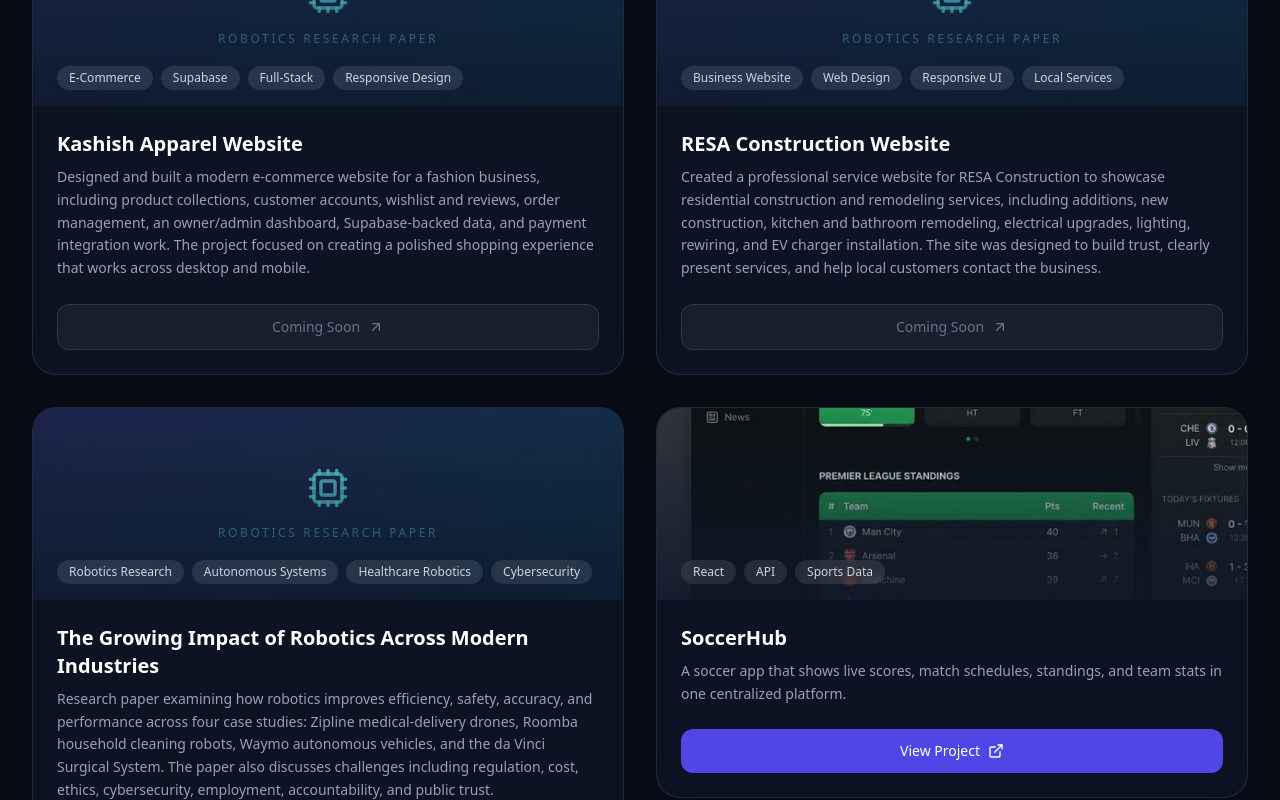
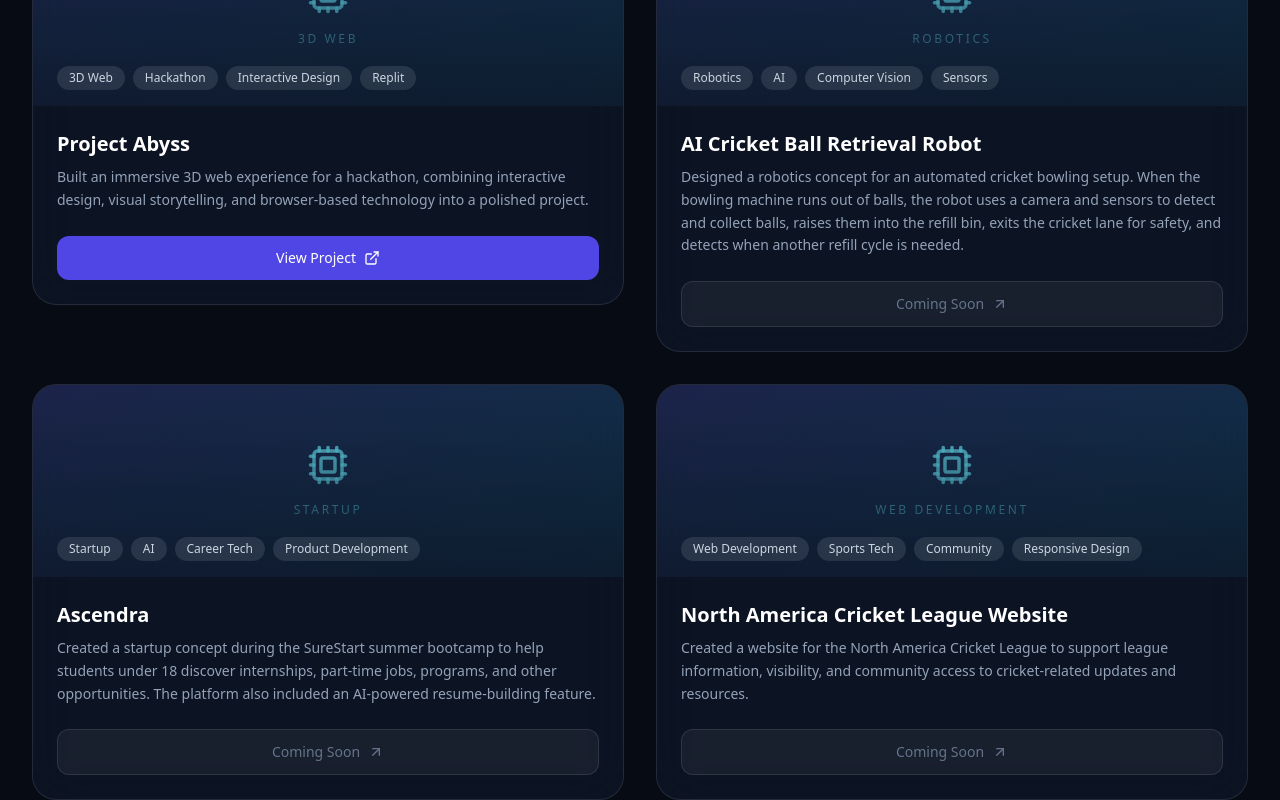
Before and after one commit to makadamian2010/my-website, a React (Vite) app: page / in a window 1280 px wide. Shown: the part 2540-3340 px from the top of the page. Built offline with nearby package versions, Linux system fonts and the light colour scheme.

Commit message:
Add robotics, leadership, sports, service, and community experience

```diff
--- a/src/PortfolioWebsite.jsx
+++ b/src/PortfolioWebsite.jsx
@@ -62,23 +62,52 @@ export default function PortfolioWebsite() {
   /* ─── data ─── */
   const projects = [
     {
+      title: "Project Abyss",
+      description:
+        "Built an immersive 3D web experience for a hackathon, combining interactive design, visual storytelling, and browser-based technology into a polished project.",
+      link: "https://abyss-immersion.replit.app",
+      tags: ["3D Web", "Hackathon", "Interactive Design", "Replit"],
+      image: null,
+    },
+    {
+      title: "AI Cricket Ball Retrieval Robot",
+      description:
+        "Designed a robotics concept for an automated cricket bowling setup. When the bowling machine runs out of balls, the robot uses a camera and sensors to detect and collect balls, raises them into the refill bin, exits the cricket lane for safety, and detects when another refill cycle is needed.",
+      tags: ["Robotics", "AI", "Computer Vision", "Sensors"],
+      image: null,
+    },
+    {
+      title: "Ascendra",
+      description:
+        "Created a startup concept during the SureStart summer bootcamp to help students under 18 discover internships, part-time jobs, programs, and other opportunities. The platform also included an AI-powered resume-building feature.",
+      tags: ["Startup", "AI", "Career Tech", "Product Development"],
+      image: null,
+    },
+    {
+      title: "North America Cricket League Website",
+      description:
+        "Created a website for the North America Cricket League to support league information, visibility, and community access to cricket-related updates and resources.",
+      tags: ["Web Development", "Sports Tech", "Community", "Responsive Design"],
+      image: null,
+    },
+    {
       title: "Kashish Apparel Website",
       description:
-        "Designed and built a modern e-commerce website for a fashion business, including product collections, customer accounts, wishlist and reviews, order management, an owner/admin dashboard, Supabase-backed data, and payment integration work. The project focused on creating a polished shopping experience that works across desktop and mobile.",
+        "Designed and built a modern e-commerce website for a fashion business, including product collections, customer accounts, wishlist and reviews, order management, an owner/admin dashboard, Supabase-backed data, and payment integration work.",
       tags: ["E-Commerce", "Supabase", "Full-Stack", "Responsive Design"],
       image: null,
     },
     {
       title: "RESA Construction Website",
       description:
-        "Created a professional service website for RESA Construction to showcase residential construction and remodeling services, including additions, new construction, kitchen and bathroom remodeling, electrical upgrades, lighting, rewiring, and EV charger installation. The site was designed to build trust, clearly present services, and help local customers contact the business.",
+        "Created a professional service website for RESA Construction to showcase residential construction, remodeling, electrical upgrades, lighting, rewiring, and EV charger installation while making it easy for customers to understand services and get in contact.",
       tags: ["Business Website", "Web Design", "Responsive UI", "Local Services"],
       image: null,
     },
     {
       title: "The Growing Impact of Robotics Across Modern Industries",
       description:
-        "Research paper examining how robotics improves efficiency, safety, accuracy, and performance across four case studies: Zipline medical-delivery drones, Roomba household cleaning robots, Waymo autonomous vehicles, and the da Vinci Surgical System. The paper also discusses challenges including regulation, cost, ethics, cybersecurity, employment, accountability, and public trust.",
+        "Research paper examining how robotics improves efficiency, safety, accuracy, and performance across Zipline medical-delivery drones, Roomba household robots, Waymo autonomous vehicles, and the da Vinci Surgical System, while also addressing regulation, ethics, cybersecurity, cost, and public trust.",
       tags: ["Robotics Research", "Autonomous Systems", "Healthcare Robotics", "Cybersecurity"],
       image: null,
     },
@@ -192,46 +221,53 @@ export default function PortfolioWebsite() {
 
   const workExperience = [
     {
+      role: "Part-Time Staff",
+      company: "NACL Sports Center",
+      date: "",
+      description:
+        "Supported day-to-day sports center operations and cricket programming while helping with facility setup, event support, and community activities.",
+    },
+    {
+      role: "Certified Umpire",
+      company: "North America Cricket League",
+      date: "",
+      description:
+        "Officiated cricket matches as a certified umpire, applying league rules, making in-game decisions, and helping maintain fair and organized competition.",
+    },
+    {
       role: "Technology Intern",
       company: "10x.in",
       date: "",
       description:
-        "Completed an internship centered on practical, industry-aligned technology work and hands-on projects. Built experience applying modern AI and software tools to real-world problems while strengthening technical problem solving, project execution, and professional skills.",
+        "Completed an internship centered on practical, industry-aligned technology work and hands-on projects, applying modern AI and software tools while strengthening technical problem solving and professional skills.",
+    },
+    {
+      role: "Vibe Marketer Cohort Intern",
+      company: "10x",
+      date: "",
+      description:
+        "Participated in a technology-focused marketing cohort exploring AI-assisted content, digital strategy, modern growth tools, and practical ways to market products and ideas.",
     },
     {
       role: "A.I. Rotation Program",
       company: "Starter School",
       date: "",
       description:
-        "Completed a hands-on AI program focused on practical uses of artificial intelligence. Explored modern AI tools, developed seven applied AI skills for entrepreneurship, and learned how AI can be used to build, launch, and improve real projects and business ideas.",
+        "Completed a hands-on AI program focused on practical uses of artificial intelligence, modern AI tools, entrepreneurship, and building real projects and business ideas.",
     },
     {
       role: "Co-op Program",
       company: "Starter School",
       date: "",
       description:
-        "Completed industry-based co-op projects modeled after real company assignments. Worked with modern software and technology tools, practiced meeting project requirements and deadlines, and produced portfolio-ready work based on real-world business tasks.",
+        "Completed industry-based co-op projects modeled after real company assignments, using modern software and technology tools while practicing deadlines, requirements, and portfolio-ready delivery.",
     },
     {
-      role: "STEM Tutor / Mentor",
-      company: "Community Programs",
-      date: "2024 – Present",
+      role: "Summer Bootcamp",
+      company: "SureStart",
+      date: "",
       description:
-        "Tutor kids and teens in math, science, and programming fundamentals. Create lesson plans and hands-on coding activities to make STEM concepts engaging and accessible.",
-    },
-    {
-      role: "Tech Volunteer & Event Organizer",
-      company: "Local Community Center",
-      date: "2023 – Present",
-      description:
-        "Help organize tech-related workshops and events, set up equipment, manage logistics, and assist with coordinating activities for youth programs.",
-    },
-    {
-      role: "Freelance Web Developer",
-      company: "Self-Employed",
-      date: "2023 – Present",
-      description:
-        "Design and build modern websites and web applications for small businesses and personal brands using React, Tailwind CSS, and Vite.",
+        "Completed a summer technology and entrepreneurship bootcamp and developed Ascendra, a startup concept helping students under 18 discover internships, jobs, and programs with an AI resume-building feature.",
     },
   ];
 
@@ -240,36 +276,72 @@ export default function PortfolioWebsite() {
     "Computer Science Projects",
     "STEM Research & Reports",
     "Engineering Assignments",
+    "Hackathons, Technology Conferences & Summits",
   ];
 
   const extracurriculars = [
     {
-      title: "Robotics / STEM Club",
-      role: "Active Member & Builder",
-      date: "2022 – Present",
+      title: "VEX Robotics",
+      role: "Robotics Team Member",
+      date: "",
       description:
-        "Design, build, and program robots for competitions. Work on Arduino-based projects and collaborate with teammates on engineering challenges.",
+        "Worked on competitive robotics through building, testing, programming, and iterating on robot systems while collaborating with teammates on engineering challenges.",
     },
     {
-      title: "Speech & Debate",
-      role: "Competitor",
-      date: "2023 – Present",
+      title: "MIT Beaver Works CRE[AT]E Challenge",
+      role: "Engineering Challenge Participant",
+      date: "",
       description:
-        "Compete in public speaking events covering technology and policy topics. Strengthen critical thinking, persuasive communication, and research skills.",
+        "Participated in the MIT Beaver Works CRE[AT]E Challenge with a team and mentor, applying engineering design, technical problem solving, prototyping, and collaboration.",
     },
     {
-      title: "Coding & Tech Projects",
-      role: "Independent Developer",
-      date: "2022 – Present",
+      title: "AI Ambassador",
+      role: "Applied AI Club Instructor & Community Educator",
+      date: "",
       description:
-        "Build personal programming projects including web apps, AI experiments, and automation scripts. Continuously learn new frameworks and tools.",
+        "Teach applied AI through a school club and outreach sessions in Bay Area communities and libraries, helping students understand practical AI tools, prompting, and real-world applications.",
     },
     {
-      title: "Leadership & Student Government",
-      role: "Student Leader",
-      date: "2023 – Present",
+      title: "Impact Initiative Organization",
+      role: "Treasurer & Marketing",
+      date: "",
       description:
-        "Serve in leadership roles organizing school events, fundraisers, and student-led initiatives. Develop planning, delegation, and team management skills.",
+        "Supported budgeting, financial organization, outreach, and marketing for a student-led impact organization focused on community initiatives.",
+    },
+    {
+      title: "Volunteer & Fundraising Club",
+      role: "Treasurer",
+      date: "",
+      description:
+        "Helped manage club funds, resources, and fundraising logistics while supporting service projects and community-focused initiatives.",
+    },
+    {
+      title: "U13 & U15 Cricket Hub",
+      role: "Team Captain",
+      date: "",
+      description:
+        "Led youth cricket teams by supporting teammates, helping organize play, communicating strategy, and encouraging teamwork and accountability.",
+    },
+    {
+      title: "Youth Soccer",
+      role: "U11 Captain & U14 Captain",
+      date: "",
+      description:
+        "Served as U11 soccer captain for two years and U14 soccer captain for three years, building leadership, communication, and team coordination skills.",
+    },
+    {
+      title: "8th Grade Class Representative",
+      role: "Student Representative",
+      date: "",
+      description:
+        "Represented classmates, communicated student concerns and ideas, and supported class and school activities.",
+    },
+    {
+      title: "Hackathons, Conferences & Summits",
+      role: "Participant",
+      date: "",
+      description:
+        "Competed in multiple hackathons and attended technology conferences and summits to build projects, learn new tools, and connect with broader technology and entrepreneurship communities.",
     },
   ];
 
@@ -283,24 +355,80 @@ export default function PortfolioWebsite() {
     },
     {
       title: "RISE Academy",
-      role: "Assistant Coach",
+      role: "Soccer Coach",
       date: "",
       description:
-        "Assisted in coaching U6, U8, U10, and U12 teams during practices, drills, and games. Worked directly with players on skills, teamwork, and game strategy, and helped organize equipment and activities.",
+        "Coached youth soccer for three years across U6, U8, U10, and U12 age groups, leading drills, helping players develop skills, supporting teamwork, and assisting with games and equipment.",
     },
     {
-      title: "Gilroy Lions Club",
-      role: "Weight Loss Consultant",
+      title: "Cricket Pitch & Ground Development",
+      role: "Community Sports Infrastructure Volunteer",
       date: "",
       description:
-        "Volunteered at a free community health clinic serving a low-income neighborhood. Measured and recorded patients’ weight, discussed results with them, and supported basic health education.",
+        "Helped create cricket pitches and grounds through hands-on work including laying cement, installing carpet, measuring and cutting grass, and preparing playing areas. Also contacted schools across the Bay Area to identify fields that could support league cricket pitches.",
+    },
+    {
+      title: "Help Aid Africa",
+      role: "Volunteer & Fundraising Support",
+      date: "",
+      description:
+        "Supported charitable fundraising and community-service efforts connected to Help Aid Africa, helping organize outreach and service-focused initiatives.",
+    },
+    {
+      title: "Audio & Visual Room / Community Media",
+      role: "Technology Volunteer",
+      date: "",
+      description:
+        "Helped install and maintain audio, video, camera, and other technology equipment for community programming. Assisted with camera movement, audio quality, and livestream production so people unable to attend in person could watch online.",
+    },
+    {
+      title: "Hospital Project",
+      role: "Community Service Volunteer",
+      date: "",
+      description:
+        "Supported a hospital-focused service project by preparing and organizing materials intended to encourage and support patients and community members receiving care.",
+    },
+    {
+      title: "Sirat Project",
+      role: "Prison Outreach Volunteer",
+      date: "",
+      description:
+        "Read letters and notecards from Muslim prisoners and helped respond to requests for advice, prayer mats, Qurans, religious resources, and other forms of support.",
+    },
+    {
+      title: "IT Support & Tech Support",
+      role: "Teacher Assistant",
+      date: "",
+      description:
+        "Worked under the guidance of the Director of Technology to assist with classroom and school technology, troubleshoot devices, support users, and help maintain reliable tech systems.",
+    },
+    {
+      title: "Sunday School",
+      role: "Teacher & Technology Support",
+      date: "",
+      description:
+        "Helped teach Sunday School students while also maintaining and supporting the technology used for classes, presentations, and community programming.",
+    },
+    {
+      title: "Old Device Drive",
+      role: "Technology Access Volunteer",
+      date: "",
+      description:
+        "Helped collect old electronic devices, refurbish usable technology, and prepare devices for donation to underprivileged communities including shelters, foster homes, and orphanages.",
+    },
+    {
+      title: "9th Grade Biology",
+      role: "Teacher Assistant",
+      date: "",
+      description:
+        "Supported a 9th grade biology class by helping students, assisting with classroom activities, and supporting the teacher with academic and organizational tasks.",
     },
     {
       title: "Al-Kisa Foundation",
       role: "Volunteer",
       date: "",
       description:
-        "Helped organize and prepare Islamic books and educational materials for children and families. Assisted with sorting, packing, and event support.",
+        "Helped organize and prepare Islamic books and educational materials for children and families, including sorting, packing, and event support.",
     },
     {
       title: "RISE Academy",
@@ -596,7 +724,7 @@ export default function PortfolioWebsite() {
                       <div className="text-center">
                         <Cpu size={42} className="mx-auto text-cyan-300/80 mb-4" />
                         <p className="text-xs uppercase tracking-[0.22em] text-cyan-300/70">
-                          Robotics Research Paper
+                          {project.tags?.[0] || "Featured Project"}
                         </p>
                       </div>
                     </div>
@@ -835,9 +963,11 @@ export default function PortfolioWebsite() {
                   <h3 className="text-lg font-semibold group-hover:text-rose-300 transition-colors">
                     {item.title}
                   </h3>
-                  <span className="text-xs text-slate-500 flex items-center gap-1 shrink-0 mt-1">
-                    <Calendar size={12} /> {item.date}
-                  </span>
+                  {item.date && (
+                    <span className="text-xs text-slate-500 flex items-center gap-1 shrink-0 mt-1">
+                      <Calendar size={12} /> {item.date}
+                    </span>
+                  )}
                 </div>
                 <p className="text-rose-400/80 text-sm font-medium mb-3">
                   {item.role}
```
